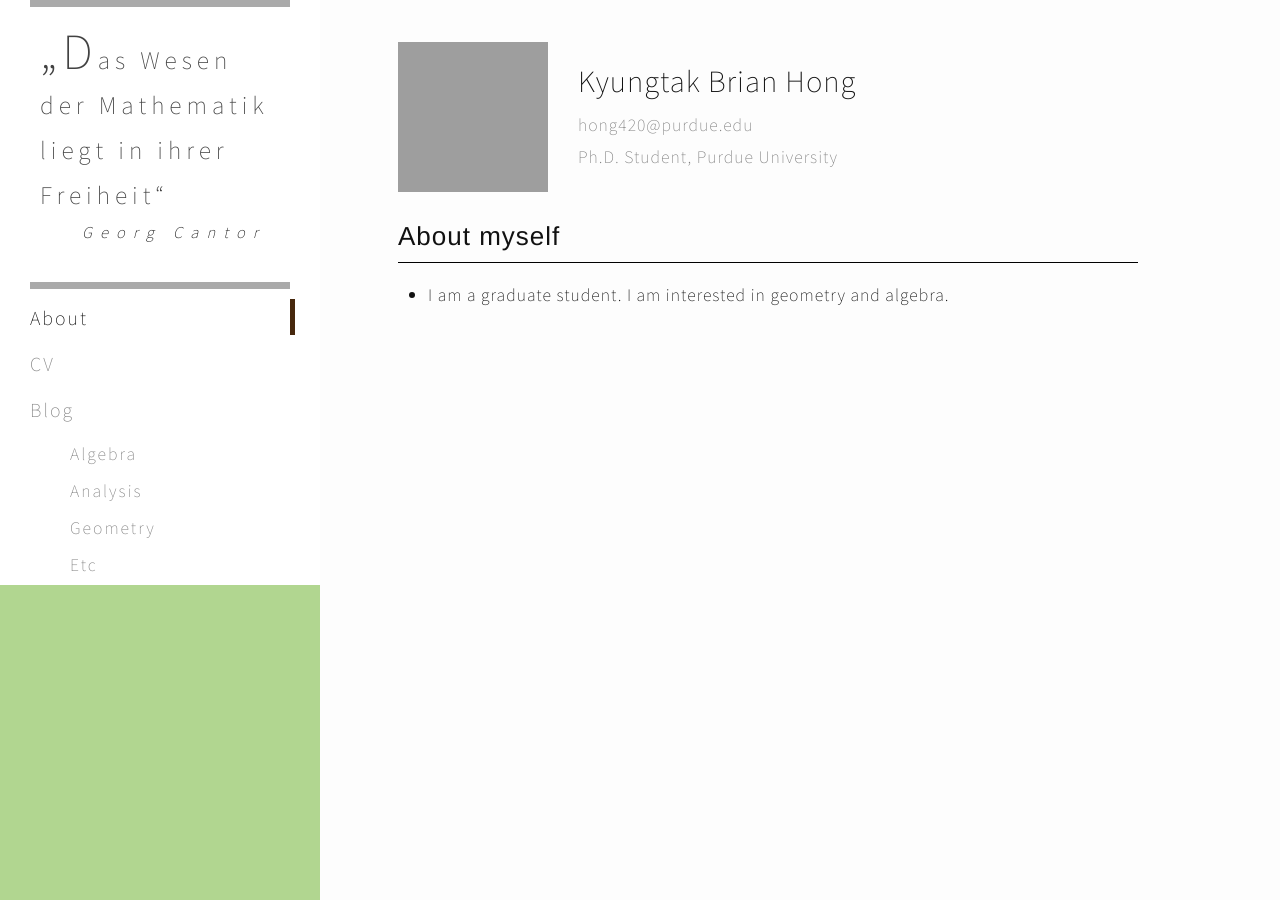
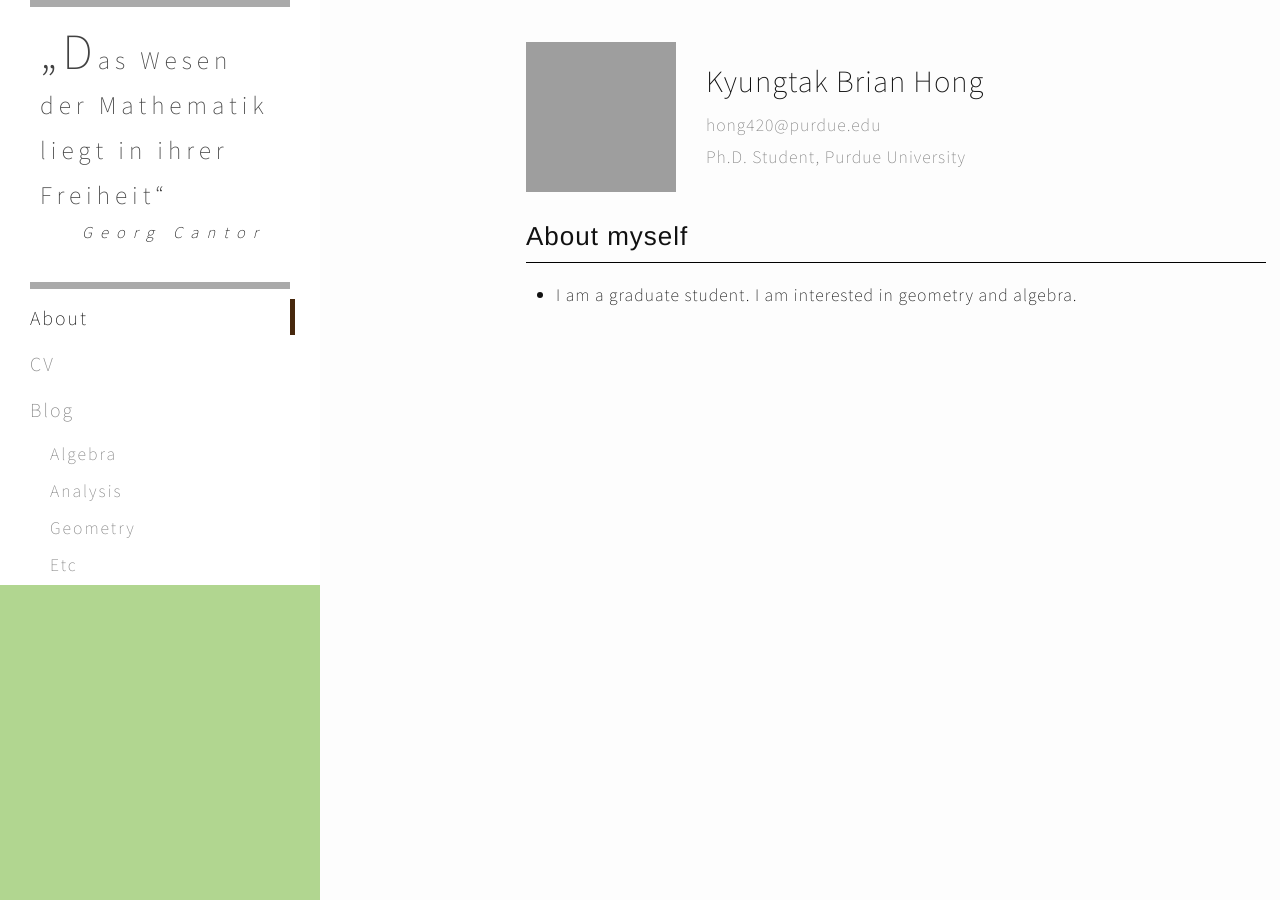
Before and after one commit to Kyungtak-Hong/kyungtak-hong.github.io, a Jekyll site: the page built from index.md, in a window 1280 px wide. Built offline with Jekyll 4.4.1, drawn with Linux system fonts in a browser that asks for light colours; grey boxes are pictures that could not be loaded.

Commit message:
Update _layout.scss

```diff
--- a/_sass/_layout.scss
+++ b/_sass/_layout.scss
@@ -136,7 +136,6 @@
 
     .page-category-wrapper {
         padding-left: 20px;
-        margin-left: 20px;
 
         .category {
             color: $grey-color;
@@ -365,7 +364,7 @@
 
 .page-content {
     width: 80%;
-    padding-left: 20%;
+    padding-left: 30%;
 
     .cover-img-container {
         overflow:hidden;
```
